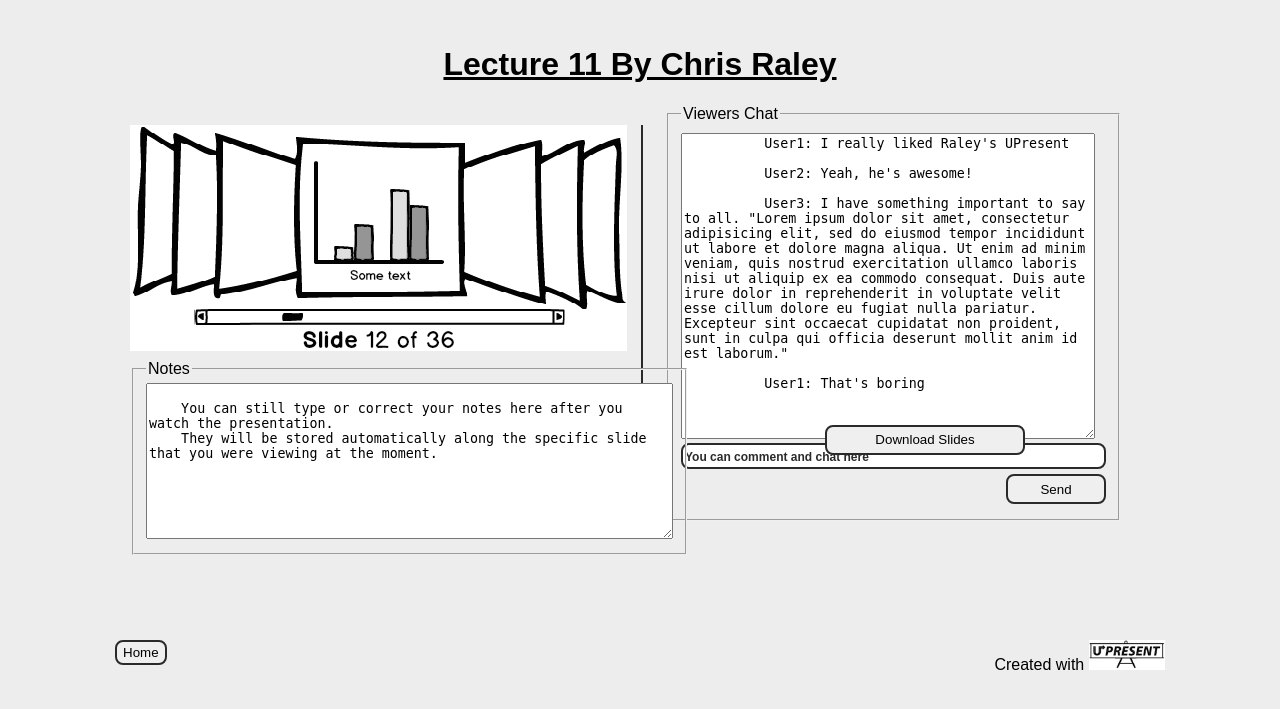
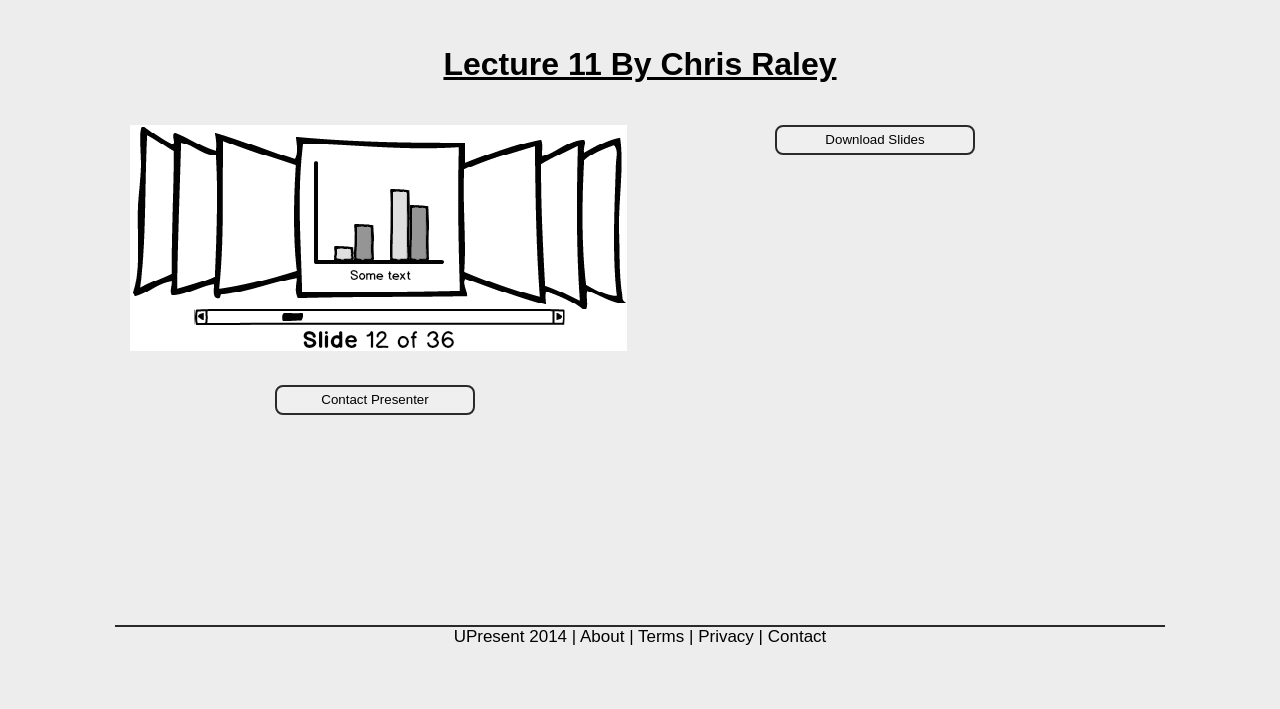
Before and after one commit to hcuri/Team5, a PHP site: page /afterview.php in a window 1280 px wide. Shown: the part 55-764 px from the top of the page. Run offline with PHP 8.4, Linux system fonts and the light colour scheme.

Commit message:
Cut out a lot of functionality

```diff
--- a/afterview.php
+++ b/afterview.php
@@ -44,26 +44,26 @@
   <!--Left Side Content-->
   <div id="LeftCol">
     <div id="Slides"> <img src="img/coverview.png" /> </div>
-    <div id="NoteSection">
+    <!--<div id="NoteSection">
       <form id="notes">
         <fieldset>
           <legend>Notes</legend>
-          <textarea rows="10" cols="63">
-    You can still type or correct your notes here after you watch the presentation.
-    They will be stored automatically along the specific slide that you were viewing at the moment.
-                            </textarea>
+          <textarea id="notesection">
+            You can still type or correct your notes here after you watch the presentation.
+            They will be stored automatically along the specific slide that you were viewing at the moment.
+          </textarea>
         </fieldset>
       </form>
-    </div>
+    </div>-->
   </div>
-  <div id="vline"></div>
+  <!--<div id="vline"></div>-->
 
   <!--Right Side-->
-  <div id="RightCol">
+  <!--<div id="RightCol">
     <div id="Chat">
       <fieldset>
         <legend>Viewers Chat</legend>
-        <textarea id="chatHistory" rows="15" cols="63">
+        <textarea id="chatHistory"> <!--rows="15" cols="63"
           User1: I really liked Raley's UPresent
 
           User2: Yeah, he's awesome!
@@ -77,20 +77,22 @@
           <input id="chatSubmit" type="button" value="Send"/>
         </form>
       </fieldset>
-    </div>
+    </div>-->
     <div id="Options">
-      <input id="download" type="button" value="Download Slides" /
+      <input id="download" type="button" value="Download Slides" />
       <input id="contact" type="button" value="Contact Presenter" />
     </div>
   </div>
 
+
+  <div id="footer">UPresent 2014 | <a href="about.php">About</a> | <a href="terms.php">Terms</a> | <a href="privacy.php">Privacy</a> | <a href="contact.php">Contact</a></div>
   <!--Footer-->
-  <div id="Footer">
+  <!--<div id="Footer">
     <form id="save">
       <input type="button" id="home" value="Home" onclick="window.location='user.php'" />
       <span id="LogoMessage">Created with <img id="bottomlogo" src="img/logoS.png"/></span>
     </form>
-  </div>
+  </div>-->
 </div>
 </body>
 </html>
```
